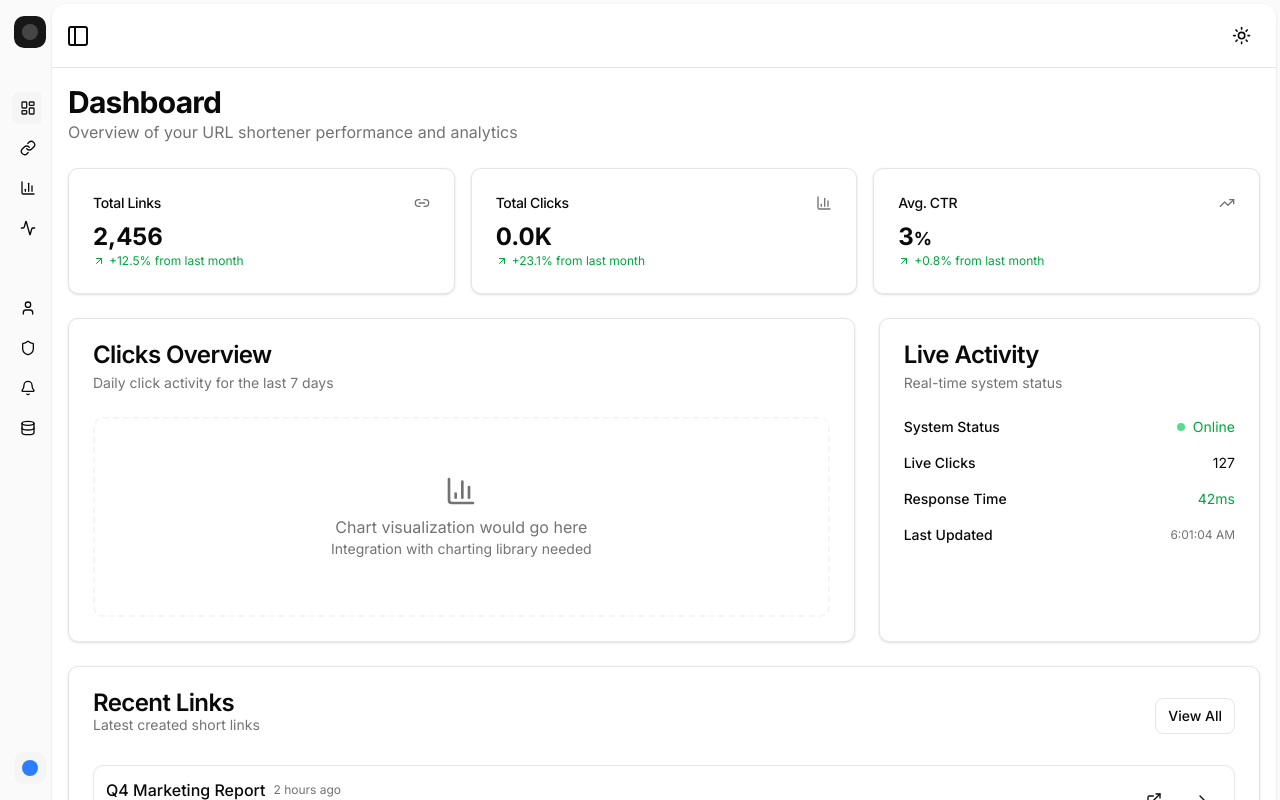
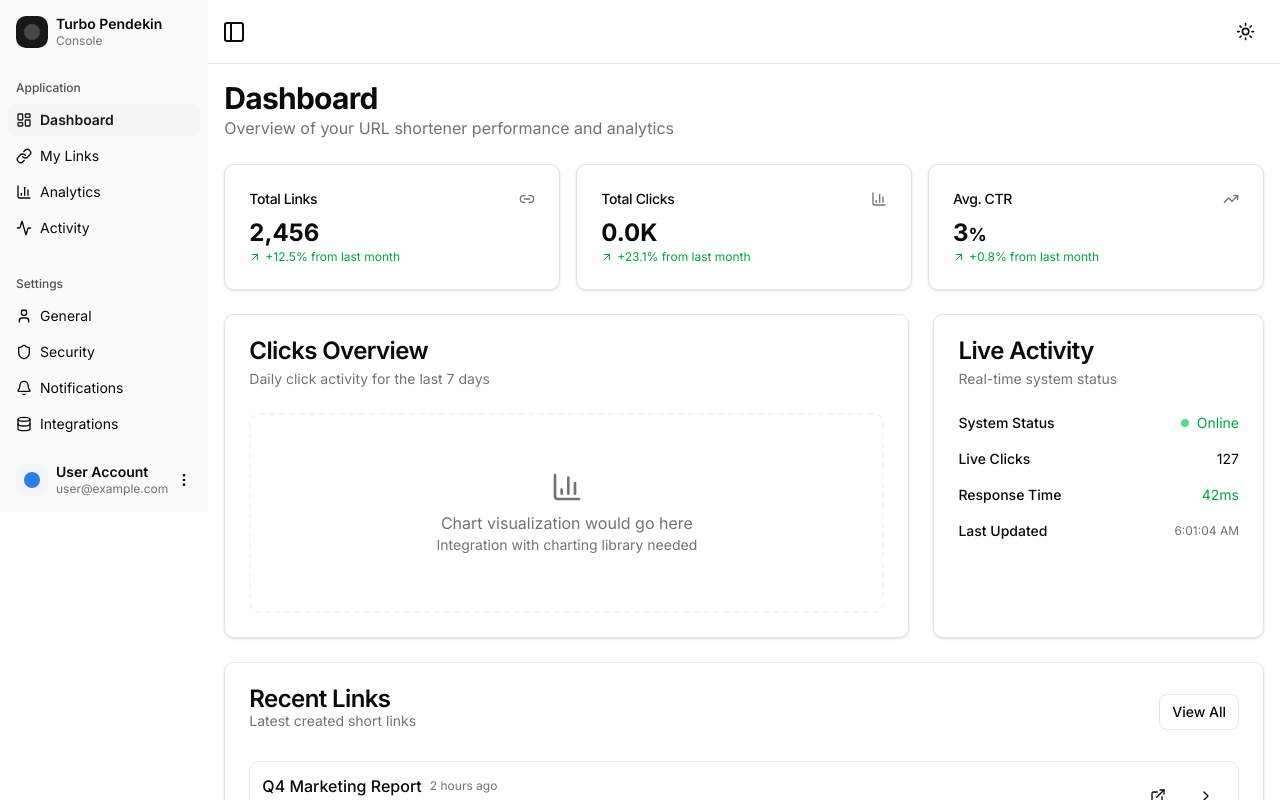
Before and after one commit to azhe403/turbo-pendekin-console, a Next.js app in the folder apps/web/: page / in a window 1280 px wide. Shown: the top 800 px of the page. Built offline with nearby package versions, Linux system fonts and the light colour scheme; no server answers.

Commit message:
feat: make sidebar expanded by default on desktop
- Change sidebar collapsible prop from "icon" to "none"
- Sidebar now stays expanded on desktop by default
- Improves desktop navigation experience

```diff
--- a/apps/web/src/components/app-sidebar.tsx
+++ b/apps/web/src/components/app-sidebar.tsx
@@ -90,7 +90,7 @@ export function AppSidebar({ ...props }: React.ComponentProps<typeof Sidebar>) {
   const pathname = usePathname()
 
   return (
-    <Sidebar collapsible="icon" {...props}>
+    <Sidebar collapsible="none" {...props}>
       <SidebarHeader>
         <SidebarMenu>
           <SidebarMenuItem>
```
